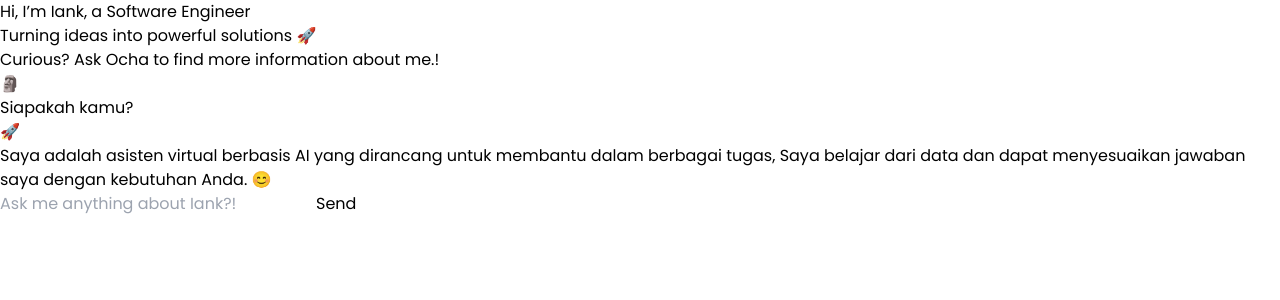
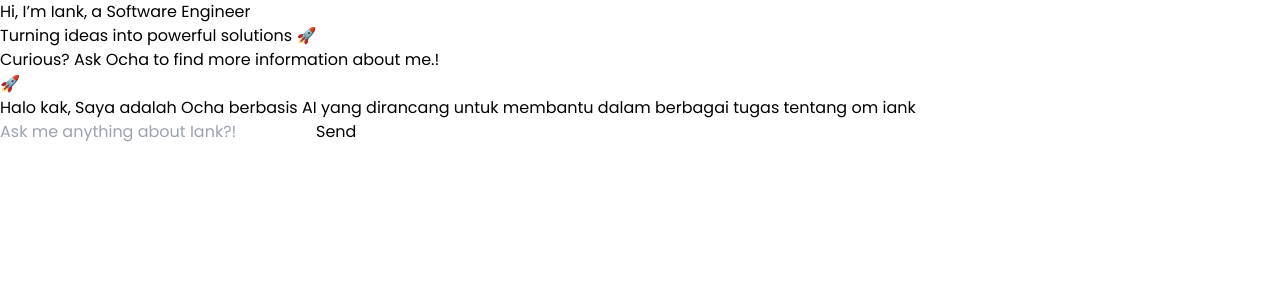
Before and after one commit to sofyan48/ocha, a Vue app: page / in a window 1280 px wide. Shown: the top 300 px of the page. Built offline with nearby package versions, Linux system fonts and the light colour scheme.

Commit message:
Edit: Chat prompt label

```diff
--- a/src/stores/chat.ts
+++ b/src/stores/chat.ts
@@ -8,8 +8,7 @@ interface IStore {
 export const useChatStore = defineStore('chatStore', {
     state: () => ({
         chats: [
-            { direction: 'in', message: 'Siapakah kamu?' },
-            { direction: 'out', message: 'Saya adalah asisten virtual berbasis AI yang dirancang untuk membantu dalam berbagai tugas, Saya belajar dari data dan dapat menyesuaikan jawaban saya dengan kebutuhan Anda. 😊' },
+            { direction: 'out', message: 'Halo kak, Saya adalah Ocha berbasis AI yang dirancang untuk membantu dalam berbagai tugas tentang om iank' },
         ],
     } as IStore),
     getters: {
@@ -18,7 +17,7 @@ export const useChatStore = defineStore('chatStore', {
     actions: {
         addMessage(newMessage: IChat) {
             if (!newMessage.message || !newMessage.direction) {
-                console.error("Pesan baru harus memiliki 'message' dan 'direction'.");
+                // console.error("Pesan baru harus memiliki 'message' dan 'direction'.");
                 return;
             }
 
```
